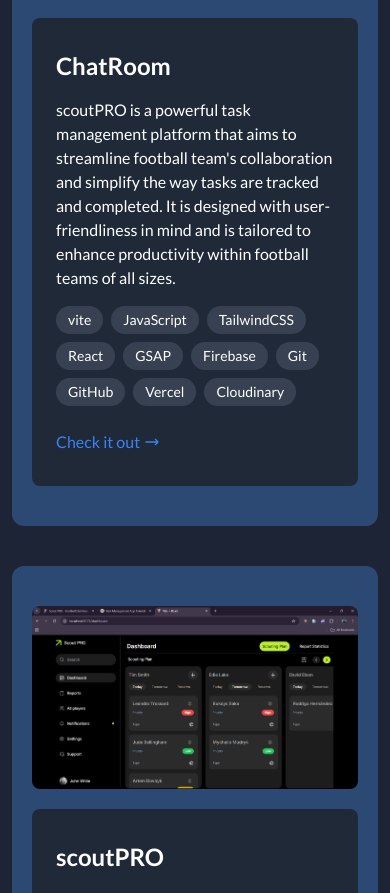
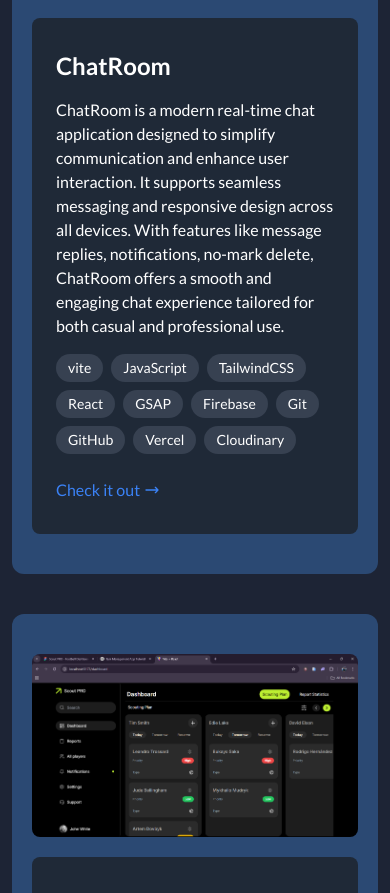
Before and after one commit to Ashes-code/wisdom-portfolio, a React (Vite) app: page / in a window 390 px wide. Shown: the part 5897-6790 px from the top of the page. Built offline with nearby package versions, Linux system fonts and the light colour scheme.

Commit message:
New project added

```diff
--- a/src/projects.jsx
+++ b/src/projects.jsx
@@ -40,7 +40,7 @@ const Projects = () => {
               whileInView={{opacity: 1, y: 0 }}
               transition={{ duration: 0.8 }}
               viewport={{ once: true }} className="text-white mb-4">
-              scoutPRO is a powerful task management platform that aims to streamline football team&apos;s collaboration and simplify the way tasks are tracked and completed. It is designed with user-friendliness in mind and is tailored to enhance productivity within football teams of all sizes.
+              ChatRoom is a modern real-time chat application designed to simplify communication and enhance user interaction. It supports seamless messaging and responsive design across all devices. With features like message replies, notifications, no-mark delete, ChatRoom offers a smooth and engaging chat experience tailored for both casual and professional use.
             </motion.p>
             <motion.div initial= {{opacity: 0, y: 20}}
               whileInView={{opacity: 1, y: 0 }}
@@ -99,7 +99,7 @@ const Projects = () => {
                 src={chatroom}
                 alt="Project preview"
                 title="Chatroom"
-                className="rounded-lg w-full h-full lg:w-[94rem] lg:h-[18.5rem] animate-two"
+                className="rounded-lg w-full h-full lg:w-[130rem] lg:h-[20rem] animate-two"
               />
             </a>
           </div>
```
